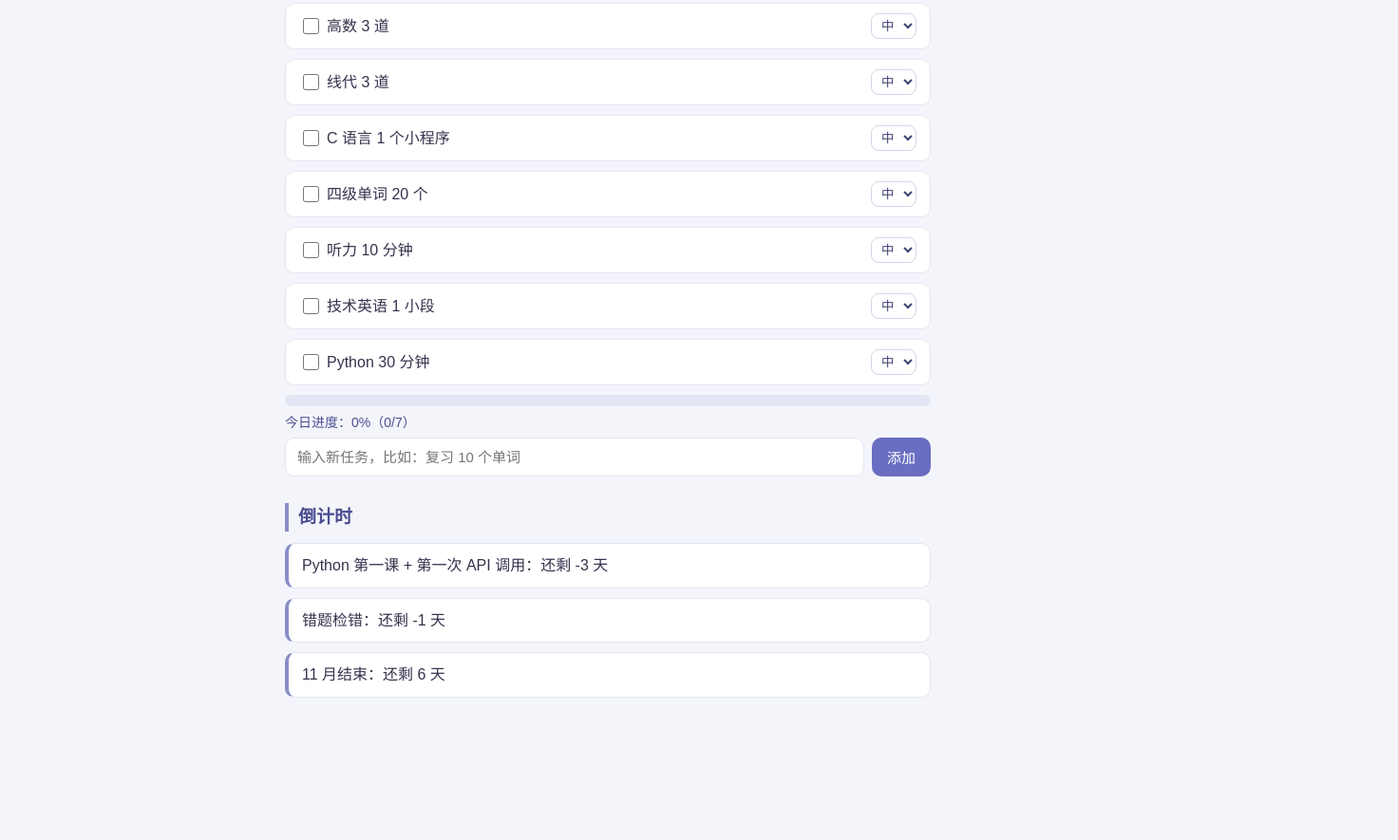
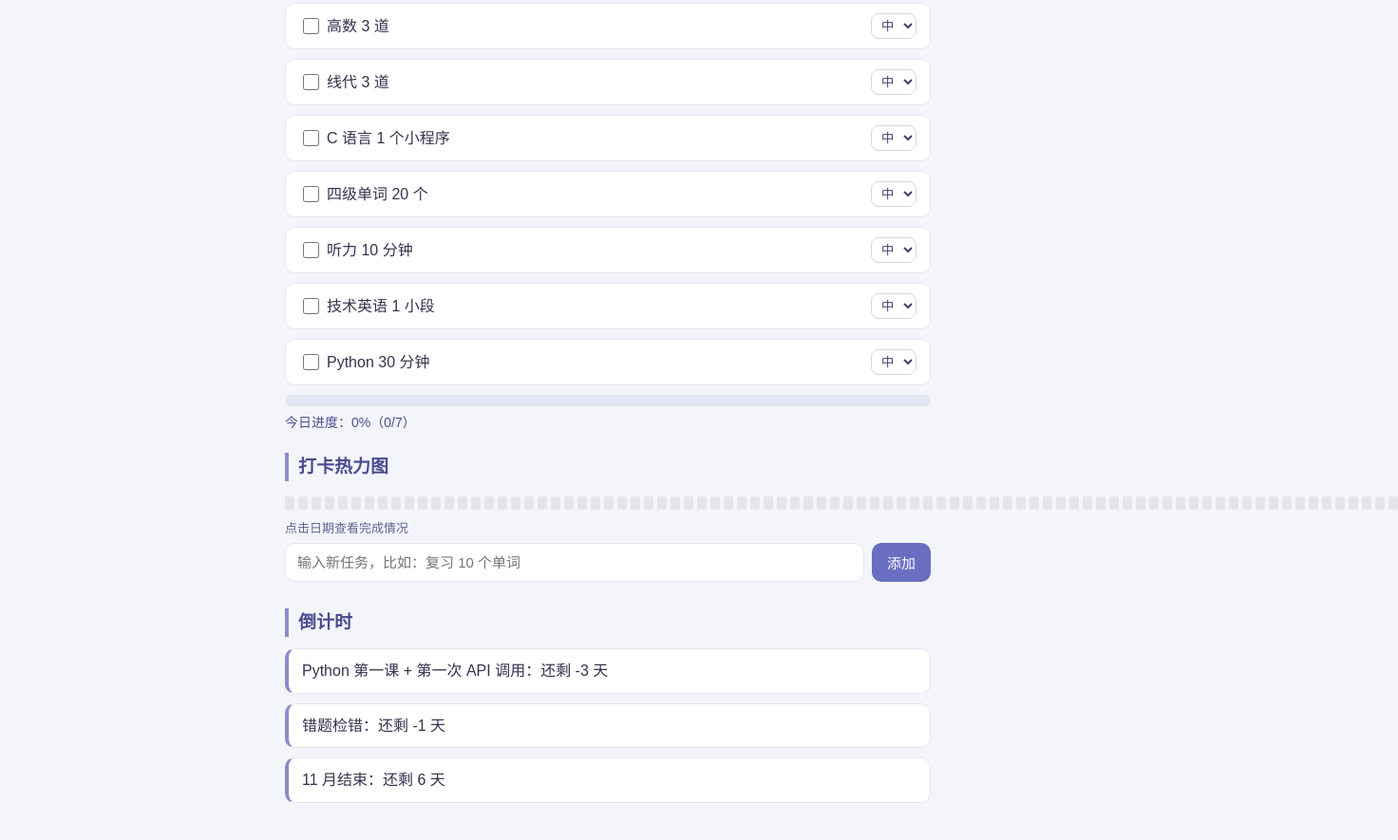
Before and after one commit to vicky2530/study-checkin, a plain HTML site: page index.html in a window 1280 px wide. Shown: the part 289-1174 px from the top of the page at 95% size, 1472 px wide, since content can reach past the window. Before the commit the page ends 1082 px from the top, so only its background shows below. Drawn offline with Linux system fonts and the light colour scheme.

Commit message:
学习打卡主页：打卡热力图

```diff
--- a/app.js
+++ b/app.js
@@ -26,6 +26,9 @@ function mondayOf(date) {
 var currentWeek = dateText(mondayOf(d));
 var selectedWeek = currentWeek;
 var selectedSubject = '全部';
+var checkinHistory = {};
+try { checkinHistory = JSON.parse(localStorage.getItem('checkin-history') || '{}'); } catch (e) { checkinHistory = {}; }
+if (!checkinHistory || Array.isArray(checkinHistory)) checkinHistory = {};
 var baseSubjects = ['全部', '高数', '线代', 'C语言', '英语', 'Python'];
 var customSubjects = [];
 try { customSubjects = JSON.parse(localStorage.getItem('custom-subjects') || '[]'); } catch (e) { customSubjects = []; }
@@ -234,6 +237,43 @@ function updateProgress() {
   var pct = total ? Math.round(done / total * 100) : 0;
   document.getElementById('progress-bar').style.width = pct + '%';
   document.getElementById('progress-text').textContent = '今日进度：' + pct + '%（' + done + '/' + total + '）';
+  recordTodayHistory(done, total);
+  renderHeatmap();
+}
+
+function recordTodayHistory(done, total) {
+  if (selectedSubject !== '全部') return;
+  checkinHistory[today] = { done: done, total: total };
+  localStorage.setItem('checkin-history', JSON.stringify(checkinHistory));
+}
+
+function dateKey(date) {
+  return date.getFullYear() + '-' + (date.getMonth() + 1) + '-' + date.getDate();
+}
+
+function renderHeatmap() {
+  var box = document.getElementById('heatmap');
+  box.innerHTML = '';
+  var end = new Date(d.getFullYear(), d.getMonth(), d.getDate());
+  var start = new Date(end.getFullYear(), end.getMonth(), end.getDate() - 83);
+  for (var i = 0; i < 84; i++) {
+    var date = new Date(start.getFullYear(), start.getMonth(), start.getDate() + i);
+    var key = dateKey(date);
+    var record = checkinHistory[key];
+    var cell = document.createElement('button');
+    cell.type = 'button';
+    cell.className = 'heat-cell';
+    cell.setAttribute('role', 'gridcell');
+    cell.title = key + '：' + (record ? record.done : 0) + ' 个任务';
+    var level = record && record.total ? Math.ceil(record.done / record.total * 4) : 0;
+    cell.classList.add('heat-level-' + Math.min(level, 4));
+    cell.addEventListener('click', (function(dateKeyValue, recordValue) {
+      return function() {
+        document.getElementById('heatmap-detail').textContent = dateKeyValue + '：完成 ' + (recordValue ? recordValue.done : 0) + ' 个任务';
+      };
+    })(key, record));
+    box.appendChild(cell);
+  }
 }
 renderTasks();
 weekSelect.addEventListener('change', function() {
--- a/index.html
+++ b/index.html
@@ -26,6 +26,11 @@
 <div id="progress-bar"></div>
 </div>
 <p id="progress-text">今日进度：0%</p>
+<section id="heatmap-section" aria-label="最近 12 周打卡热力图">
+<h2>打卡热力图</h2>
+<div id="heatmap" role="grid"></div>
+<p id="heatmap-detail" aria-live="polite">点击日期查看完成情况</p>
+</section>
 <div id="add-box">
 <input id="new-task" placeholder="输入新任务，比如：复习 10 个单词">
 <button id="add-task">添加</button>
--- a/style.css
+++ b/style.css
@@ -273,3 +273,44 @@ input.task {
   font-size: 14px;
   color: #4a4e8f;
 }
+
+#heatmap-section h2 {
+  margin-top: 20px;
+}
+
+#heatmap {
+  display: grid;
+  grid-template-columns: repeat(21, 1fr);
+  grid-auto-rows: 14px;
+  grid-auto-flow: column;
+  gap: 4px;
+  padding: 4px 0;
+}
+
+.heat-cell {
+  width: 100%;
+  min-width: 10px;
+  height: 14px;
+  padding: 0;
+  border: 0;
+  border-radius: 2px;
+  background: #e3e5eb;
+  cursor: pointer;
+}
+
+.heat-cell:hover,
+.heat-cell:focus {
+  outline: 2px solid #6a6ec2;
+  outline-offset: 1px;
+}
+
+.heat-level-1 { background: #d4d5e8; }
+.heat-level-2 { background: #b4b5d8; }
+.heat-level-3 { background: #8d90c8; }
+.heat-level-4 { background: #6a6ec2; }
+
+#heatmap-detail {
+  margin: 6px 0 4px;
+  color: #5f638f;
+  font-size: 13px;
+}
```
